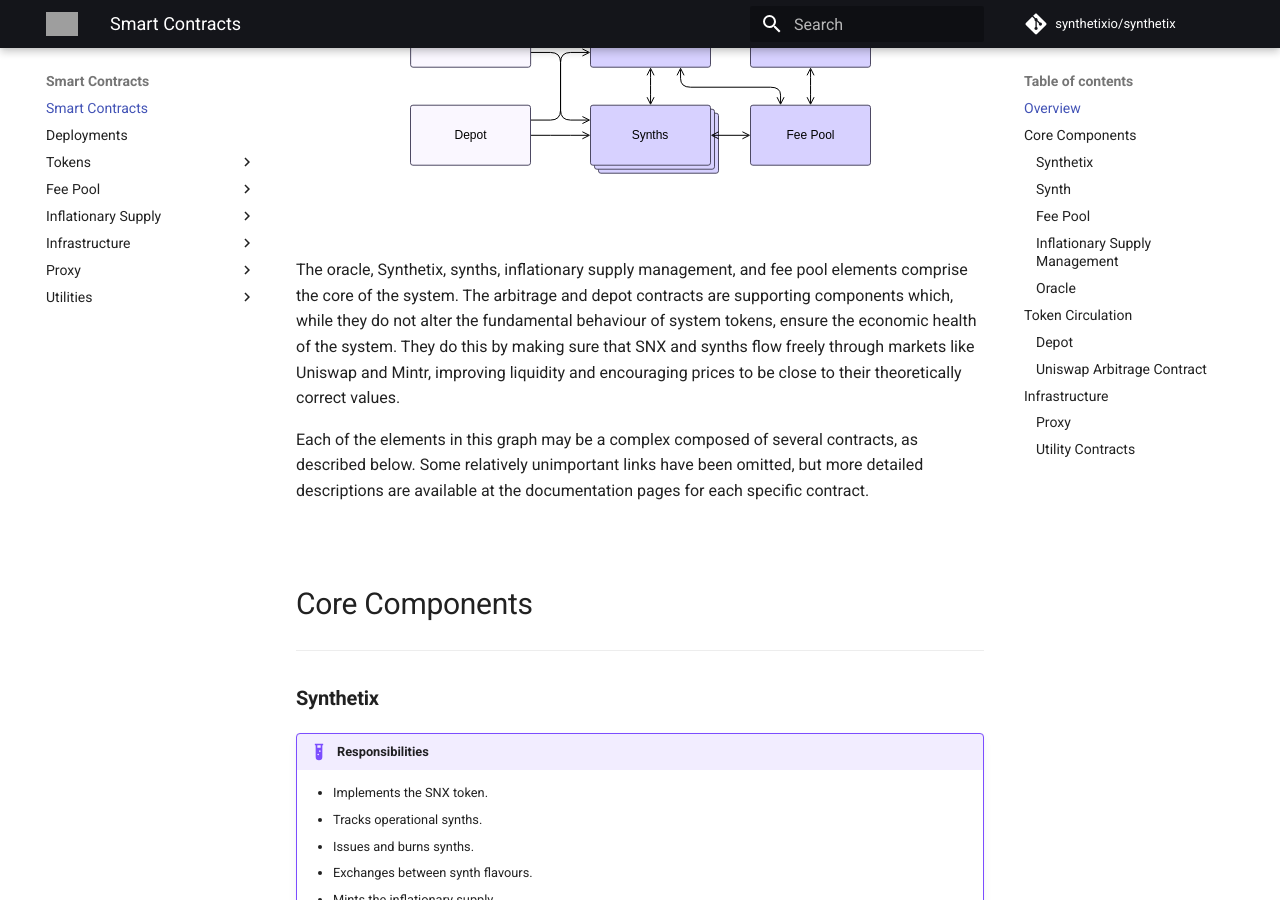
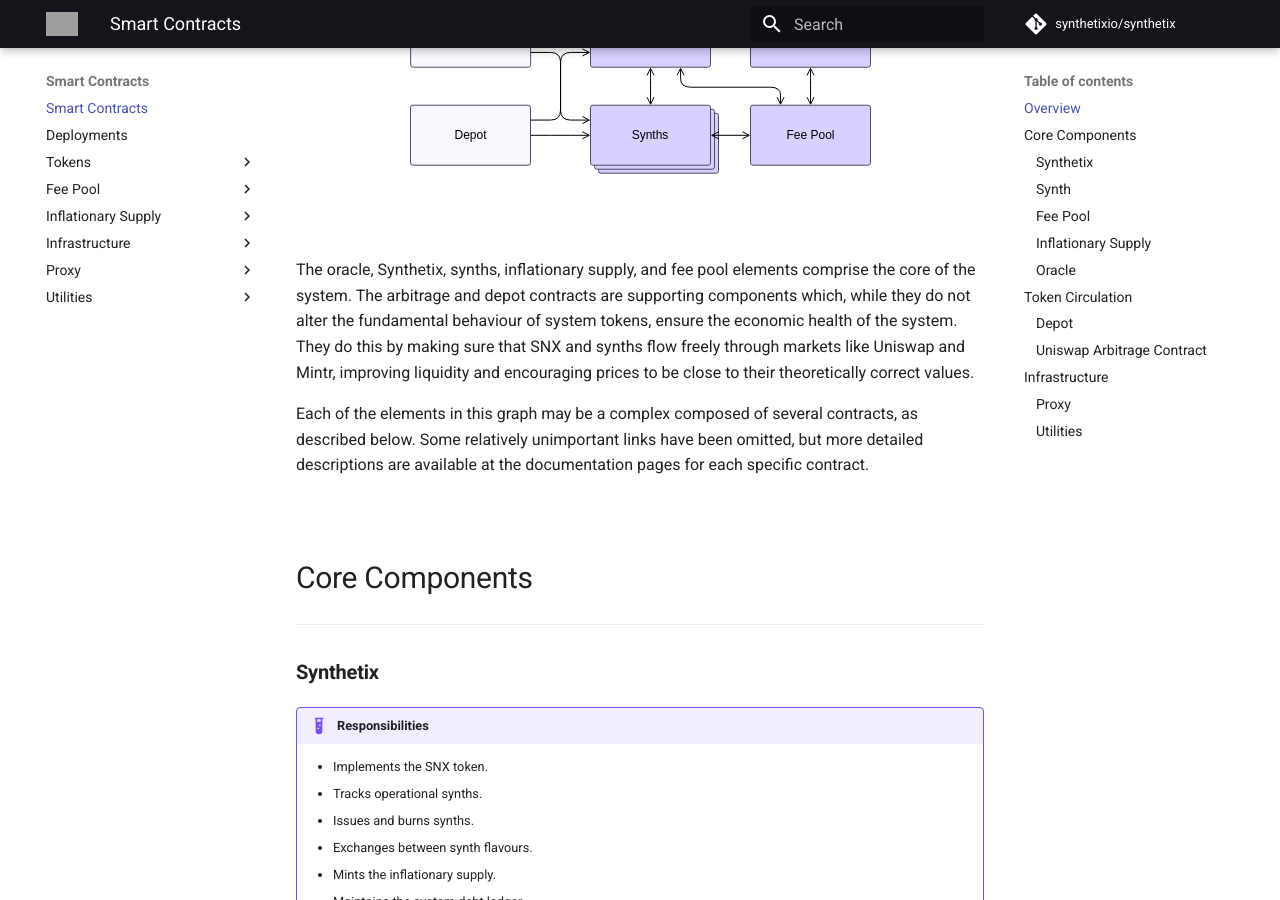
Before and after one commit to Synthetixio/synthetix, an MkDocs documentation site: the page built from docs/contracts/index.md, in a window 1280 px wide and 900 px high, scrolled down 1004 px. Built offline with MkDocs 1.6.1 and Material for MkDocs 9.7.7, drawn with Linux system fonts in a browser that asks for light colours; comment, search, counter and statistics services are not loaded; some of the changed text lies outside the part shown; grey boxes are pictures that could not be loaded.

Commit message:
Architecture notes improvements.

```diff
--- a/docs/contracts/index.md
+++ b/docs/contracts/index.md
@@ -21,7 +21,7 @@
     ![Contract architecture graph](../img/graphs/contract-architecture.svg)
 </centered-image>
 
-The oracle, Synthetix, synths, inflationary supply management, and fee pool elements comprise the core of the system. The arbitrage and depot contracts are supporting components which, while they do not alter the fundamental behaviour of system tokens, ensure the economic health of the system. They do this by making sure that SNX and synths flow freely through markets like Uniswap and Mintr, improving liquidity and encouraging prices to be close to their theoretically correct values.
+The oracle, Synthetix, synths, inflationary supply, and fee pool elements comprise the core of the system. The arbitrage and depot contracts are supporting components which, while they do not alter the fundamental behaviour of system tokens, ensure the economic health of the system. They do this by making sure that SNX and synths flow freely through markets like Uniswap and Mintr, improving liquidity and encouraging prices to be close to their theoretically correct values.
 
 Each of the elements in this graph may be a complex composed of several contracts, as described below. Some relatively unimportant links have been omitted, but more detailed descriptions are available at the documentation pages for each specific contract.
 
@@ -90,7 +90,7 @@
 
 The [`Synthetix`](Synthetix.md) contract informs the fee pool when [fees are collected](FeePool.md#feepaid), and it is allowed to append historic issuance records to its own [account issuance ledger](FeePoolState.md#accountissuanceledger). The fee pool mostly interacts with other system components through [`Synthetix`](Synthetix.md). For example, it only interacts with the oracle through the Synthetix contract, in order to perform conversions into XDRs. It also retrieves other data from there, like debt ledger information, issuance and collateralisation ratios, and the addresses of synth contracts.
 
-As the fee pool is responsible for computing the quantity of both exchange fees and inflationary rewards that issuers are entitled to, it also communicates with the [inflationary supply complex](#inflationarysupply). In particular, the [`RewardsDistribution`](RewardsDistribution.md) contract is allowed to set the level of inflationary rewards to be distributed through the fee pool, which then disburses them by adding new vesting schedule entries in the [`RewardEscrow`](RewardEscrow.md) contract.
+As the fee pool is responsible for computing the quantity of both exchange fees and inflationary rewards that issuers are entitled to, it also communicates with the [inflationary supply complex](#inflationary-supply). In particular, the [`RewardsDistribution`](RewardsDistribution.md) contract is allowed to set the level of inflationary rewards to be distributed through the fee pool, which then disburses them by adding new vesting schedule entries in the [`RewardEscrow`](RewardEscrow.md) contract.
 
 **Constituent Contracts**
 
@@ -103,7 +103,7 @@
 
 ---
 
-### Inflationary Supply Management
+### Inflationary Supply
 
 !!! example "Responsibilities"
     * Defines the schedule according to which SNX tokens are generated from the inflationary supply.
@@ -202,11 +202,11 @@
 
 ---
 
-### Utility Contracts
+### Utilities
 
 These contracts mostly are not deployed on their own, but provide functionality inherited by other contracts already listed.
 
-**Constituent Contracts**
+**Contracts**
 
 Contract | Description
 ---------|------------
```
Also changed, not shown: other parts of docs/contracts/index.md (+3 -3 lines).
